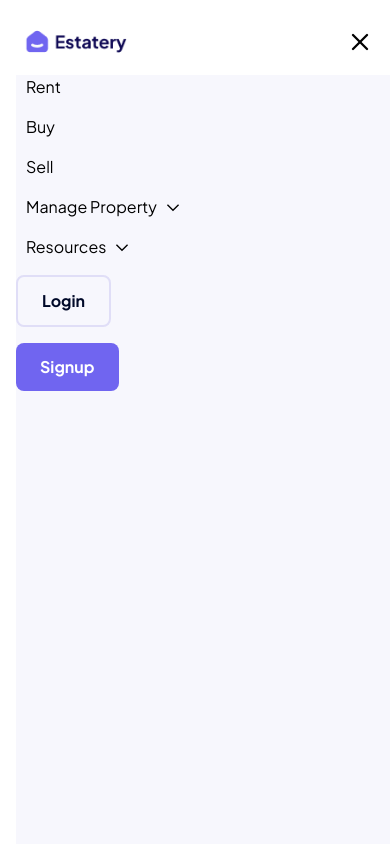
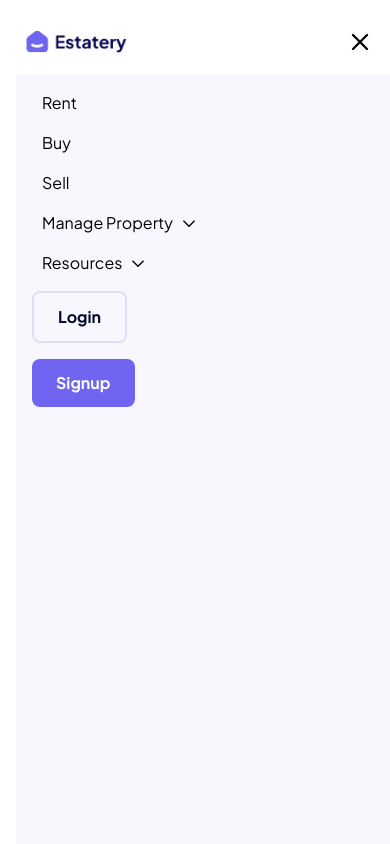
Before and after one commit to Rah214/Estate-website, a Next.js app: page / in a window 390 px wide. Both pictures are taken after a click on the button 360 px from the left and 41 px from the top of the page. Shown: the top 844 px of the page. Built offline with nearby package versions, Linux system fonts and the light colour scheme.

Commit message:
Enhance Header component with animated mobile menu; update Motion component to remove href attributes from tabs

```diff
--- a/src/components/Header.jsx
+++ b/src/components/Header.jsx
@@ -4,6 +4,7 @@ import React, { useState, useEffect } from "react";
 import Link from "next/link";
 import Image from "next/image";
 import { Menu, X } from "lucide-react";
+import { motion, AnimatePresence } from "framer-motion";
 
 const navLinks = [
     { href: "/rent", label: "Rent" },
@@ -82,9 +83,16 @@ const Header = () => {
                 </button>
             </div>
 
-            {/* Mobile Menu */}
+            {/* Mobile Menu with Animation */}
+            <AnimatePresence>
                 {menuOpen && (
-                <div className="md:hidden flex flex-col items-start mt-4 gap-4 bg-[#F7F7FD] w-screen h-screen">
+                    <motion.div
+                        initial={{ opacity: 0, y: -20 }}
+                        animate={{ opacity: 1, y: 0 }}
+                        exit={{ opacity: 0, y: -20 }}
+                        transition={{ duration: 0.3, ease: "easeInOut" }}
+                        className="md:hidden flex flex-col items-start mt-4 gap-4 bg-[#F7F7FD] w-screen h-screen p-4"
+                    >
                         {navLinks.map(({ href, label, submenu }) => (
                             <Link key={href} href={href} onClick={() => setMenuOpen(false)} className="flex items-center gap-2 hover:text-[#7065F0] pl-[10px] transition-colors duration-200">
                                 {label}
@@ -107,8 +115,9 @@ const Header = () => {
                                 </button>
                             </Link>
                         ))}
-                </div>
+                    </motion.div>
                 )}
+            </AnimatePresence>
         </header>
     );
 };
--- a/src/components/additional_comp/Motion.jsx
+++ b/src/components/additional_comp/Motion.jsx
@@ -7,18 +7,17 @@ const Motion = () => {
     const [activeTab, setActiveTab] = useState('Rent');
 
     const tabs = [
-        { name: 'Rent', href: '/rent' },
-        { name: 'Buy', href: '/buy' },
-        { name: 'Sell', href: '/sell' }
+        { name: 'Rent' },
+        { name: 'Buy' },
+        { name: 'Sell' }
     ];
 
     return (
         <>
             <div className="flex justify-between m-auto md:m-0 w-full max-w-[297px] rounded-t-[8px] bg-white py-[15px] px-[25px] sm:w-auto">
                 {tabs.map((tab) => (
-                    <Link
+                    <div
                         key={tab.name}
-                        href={tab.href}
                         className="relative px-4 cursor-pointer text-lg font-medium text-gray-700"
                         onClick={() => setActiveTab(tab.name)}
                     >
@@ -29,7 +28,7 @@ const Motion = () => {
                                 layoutId="underline"
                             />
                         )}
-                    </Link>
+                    </div>
                 ))}
             </div>
         </>
```
Also changed, not shown: src/components/Hero.jsx (line endings or trailing spaces), src/components/[slug]/page.jsx (added). Lines whose indentation alone changed are shown as unchanged.
